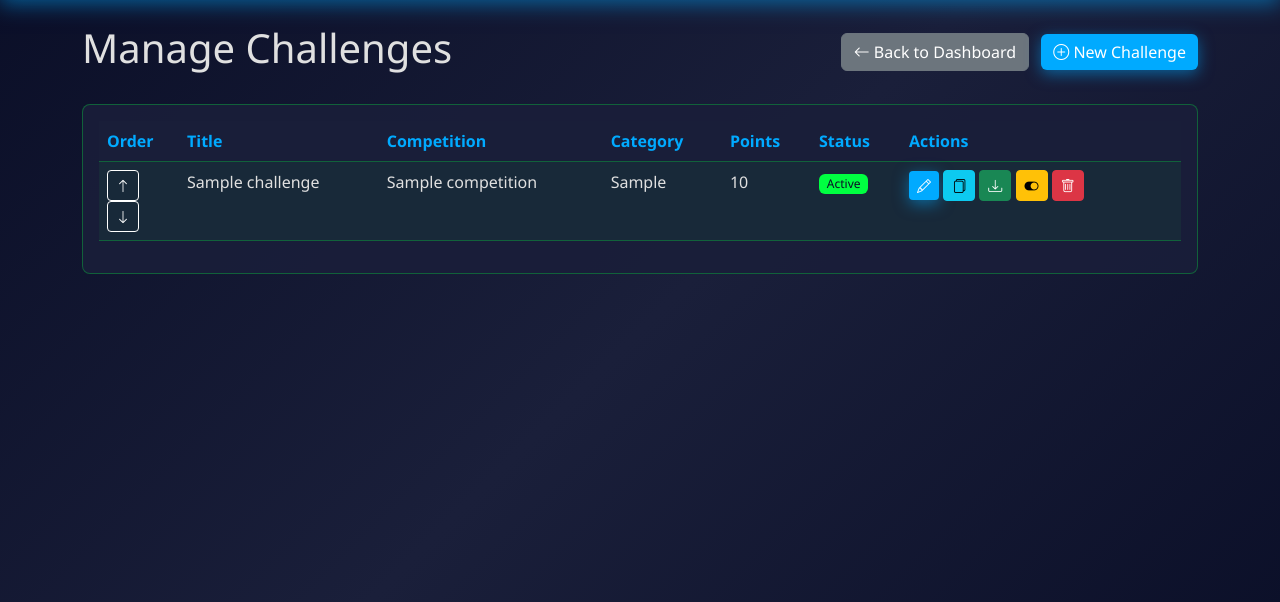
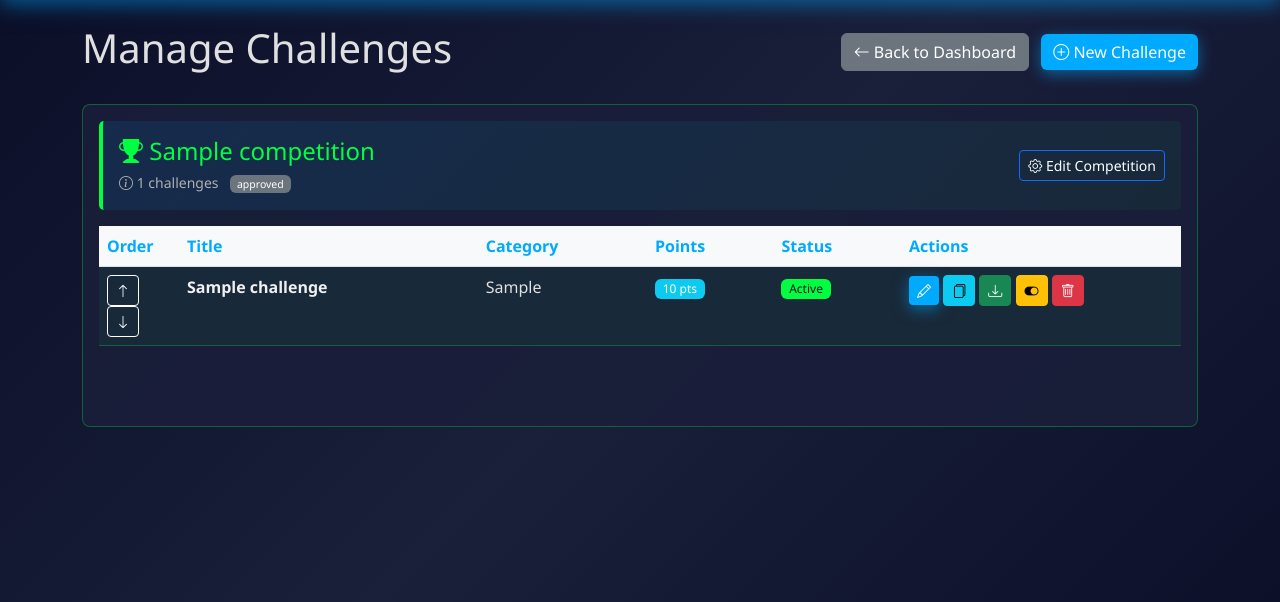
Before and after one commit to zm1990s/Simple-CTF-Platform, a Flask app: page /admin/challenges in a window 1280 px wide. Shown: the part 68-670 px from the top of the page. Run offline with Flask 3, Linux system fonts and the light colour scheme; a user stored in the database is signed in; tables that the repository leaves empty hold one stand-in row (values such as "Sample post"); some libraries are stand-ins or nearby versions.

Commit message:
fix grouping

```diff
--- a/routes/admin.py
+++ b/routes/admin.py
@@ -503,9 +503,20 @@ def competitions_export_all():
 @admin_bp.route('/challenges')
 @admin_required
 def challenges():
-    """List all challenges"""
-    challenges = Challenge.query.order_by(Challenge.order_index.asc(), Challenge.created_at.desc()).all()
-    return render_template('admin/challenges.html', challenges=challenges)
+    """List all challenges grouped by competition"""
+    # Get all competitions with their challenges
+    competitions = Competition.query.order_by(Competition.created_at.desc()).all()
+
+    # Group challenges by competition
+    challenges_by_competition = {}
+    for competition in competitions:
+        challenges_by_competition[competition.id] = Challenge.query.filter_by(
+            competition_id=competition.id
+        ).order_by(Challenge.order_index.asc(), Challenge.id.asc()).all()
+
+    return render_template('admin/challenges.html',
+                         competitions=competitions,
+                         challenges_by_competition=challenges_by_competition)
 
 
 @admin_bp.route('/challenges/new', methods=['GET', 'POST'])
--- a/templates/admin/challenges.html
+++ b/templates/admin/challenges.html
@@ -17,13 +17,46 @@
 
 <div class="card">
     <div class="card-body">
+        {% if competitions %}
+            {% for competition in competitions %}
+                {% set comp_challenges = challenges_by_competition[competition.id] %}
+
+                <div class="mb-5">
+                    <!-- Competition Header -->
+                    <div class="d-flex justify-content-between align-items-center mb-3 p-3"
+                         style="background: linear-gradient(135deg, rgba(0, 170, 255, 0.1), rgba(0, 255, 65, 0.05)); border-left: 4px solid var(--cyber-primary); border-radius: 5px;">
+                        <div>
+                            <h4 class="mb-1" style="color: var(--cyber-primary);">
+                                <i class="bi bi-trophy-fill"></i> {{ competition.name }}
+                            </h4>
+                            <small class="text-muted">
+                                <i class="bi bi-info-circle"></i>
+                                {{ comp_challenges|length }} {{ _('challenges') }}
+                                {% if competition.status == 'running' %}
+                                    <span class="badge bg-success ms-2">{{ _('Running') }}</span>
+                                {% elif competition.status == 'paused' %}
+                                    <span class="badge bg-warning text-dark ms-2">{{ _('Paused') }}</span>
+                                {% else %}
+                                    <span class="badge bg-secondary ms-2">{{ competition.status }}</span>
+                                {% endif %}
+                            </small>
+                        </div>
+                        <div>
+                            <a href="{{ url_for('admin.competition_edit', competition_id=competition.id) }}"
+                               class="btn btn-sm btn-outline-primary">
+                                <i class="bi bi-gear"></i> {{ _('Edit Competition') }}
+                            </a>
+                        </div>
+                    </div>
+
+                    <!-- Challenges Table -->
+                    {% if comp_challenges %}
                         <div class="table-responsive">
-            <table class="table table-striped">
-                <thead>
+                            <table class="table table-striped table-hover">
+                                <thead class="table-light">
                                     <tr>
                                         <th style="width: 80px;">{{ _('Order') }}</th>
                                         <th>{{ _('Title') }}</th>
-                        <th>{{ _('Competition') }}</th>
                                         <th>{{ _('Category') }}</th>
                                         <th>{{ _('Points') }}</th>
                                         <th>{{ _('Status') }}</th>
@@ -31,7 +64,7 @@
                                     </tr>
                                 </thead>
                                 <tbody>
-                    {% for challenge in challenges %}
+                                    {% for challenge in comp_challenges %}
                                         <tr>
                                             <td>
                                                 <div class="btn-group-vertical btn-group-sm" role="group">
@@ -47,10 +80,13 @@
                                                     </form>
                                                 </div>
                                             </td>
-                            <td>{{ challenge.title }}</td>
-                            <td>{{ challenge.competition.name }}</td>
+                                            <td>
+                                                <strong>{{ challenge.title }}</strong>
+                                            </td>
                                             <td>{{ challenge.category or '-' }}</td>
-                            <td>{{ challenge.points }}</td>
+                                            <td>
+                                                <span class="badge bg-info">{{ challenge.points }} pts</span>
+                                            </td>
                                             <td>
                                                 {% if challenge.is_active %}
                                                     <span class="badge bg-success">{{ _('Active') }}</span>
@@ -86,6 +122,22 @@
                                 </tbody>
                             </table>
                         </div>
+                    {% else %}
+                        <div class="alert alert-info">
+                            <i class="bi bi-info-circle"></i> {{ _('No challenges in this competition yet.') }}
+                        </div>
+                    {% endif %}
+                </div>
+
+                {% if not loop.last %}
+                    <hr style="border-top: 2px dashed rgba(0, 170, 255, 0.2); margin: 2rem 0;">
+                {% endif %}
+            {% endfor %}
+        {% else %}
+            <div class="alert alert-warning">
+                <i class="bi bi-exclamation-triangle"></i> {{ _('No competitions found. Please create a competition first.') }}
+            </div>
+        {% endif %}
     </div>
 </div>
 {% endblock %}
```
Lines whose indentation alone changed are shown as unchanged.
